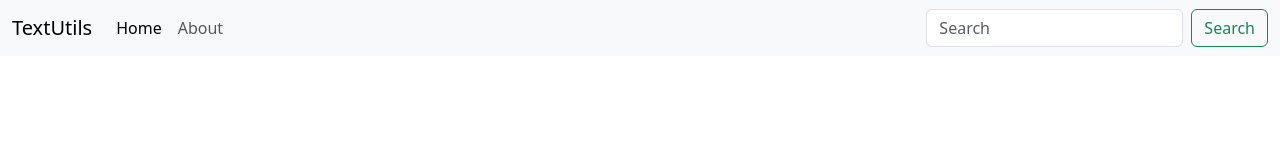
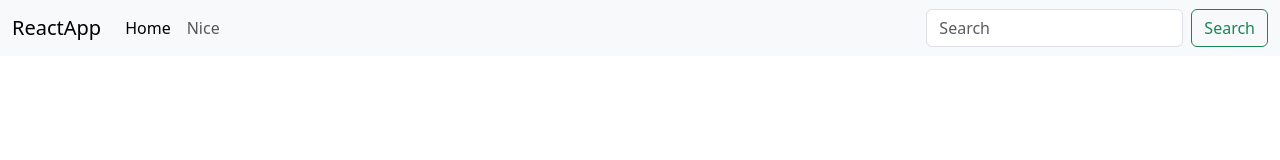
Before and after one commit to Termi007xt/TypeSmith, a React (Create React App) app: page / in a window 1280 px wide. Shown: the top 160 px of the page. Built offline with nearby package versions, Linux system fonts and the light colour scheme.

Commit message:
2.0 understood props

```diff
--- /dev/null
+++ b/module1.mjs
@@ -0,0 +1,2 @@
+import {a,b,c,d} from './module2.mjs'
+console.log(d);
--- /dev/null
+++ b/module2.mjs
@@ -0,0 +1,6 @@
+const a = "Nice";
+const b = "LOL";
+const c = "LMAO";
+const d = "I see";
+
+export {a,b,c,d};
--- a/src/App.js
+++ b/src/App.js
@@ -1,33 +1,13 @@
 import './App.css';
+import Navbar from './components/Navbar';
 
 function App() {
   return (
     <>
-        <nav className="navbar navbar-expand-lg bg-body-tertiary">
-      <div className="container-fluid">
-        <a className="navbar-brand" href="/">TextUtils</a>
-        <button className="navbar-toggler" type="button" data-bs-toggle="collapse" data-bs-target="#navbarSupportedContent" aria-controls="navbarSupportedContent" aria-expanded="false" aria-label="Toggle navigation">
-          <span className="navbar-toggler-icon"></span>
-        </button>
-        <div className="collapse navbar-collapse" id="navbarSupportedContent">
-          <ul className="navbar-nav me-auto mb-2 mb-lg-0">
-            <li className="nav-item">
-              <a className="nav-link active" aria-current="page" href="/">Home</a>
-            </li>
-            <li className="nav-item">
-              <a className="nav-link" href="/">About</a>
-            </li>
-
-          </ul>
-          <form className="d-flex" role="search">
-            <input className="form-control me-2" type="search" placeholder="Search" aria-label="Search"/>
-            <button className="btn btn-outline-success" type="submit">Search</button>
-          </form>
-        </div>
-      </div>
-    </nav>
+    <Navbar title="ReactApp" about="Nice"/>
     </>
   );
 }
 
+
 export default App;
--- /dev/null
+++ b/src/components/Navbar.js
@@ -0,0 +1,59 @@
+import React from "react";
+import PropTypes from "prop-types";
+
+export default function Navbar(props) {
+  return (
+    <nav className="navbar navbar-expand-lg bg-body-tertiary">
+      <div className="container-fluid">
+        <a className="navbar-brand" href="/">
+          {props.title}
+        </a>
+        <button
+          className="navbar-toggler"
+          type="button"
+          data-bs-toggle="collapse"
+          data-bs-target="#navbarSupportedContent"
+          aria-controls="navbarSupportedContent"
+          aria-expanded="false"
+          aria-label="Toggle navigation"
+        >
+          <span className="navbar-toggler-icon"></span>
+        </button>
+        <div className="collapse navbar-collapse" id="navbarSupportedContent">
+          <ul className="navbar-nav me-auto mb-2 mb-lg-0">
+            <li className="nav-item">
+              <a className="nav-link active" aria-current="page" href="/">
+                Home
+              </a>
+            </li>
+            <li className="nav-item">
+              <a className="nav-link" href="/">
+                {props.about}
+              </a>
+            </li>
+          </ul>
+          <form className="d-flex" role="search">
+            <input
+              className="form-control me-2"
+              type="search"
+              placeholder="Search"
+              aria-label="Search"
+            />
+            <button className="btn btn-outline-success" type="submit">
+              Search
+            </button>
+          </form>
+        </div>
+      </div>
+    </nav>
+  );
+}
+Navbar.propTypes = {
+  title: PropTypes.string.isRequired,
+  about: PropTypes.string.isRequired,
+};
+
+Navbar.defaultProps = {
+  title: "Insert Title here",
+  about: "Insert about here",
+};
```
